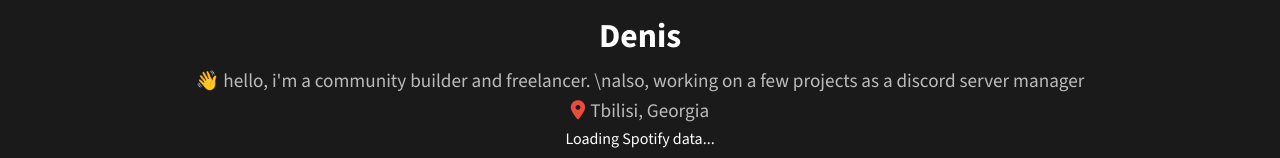
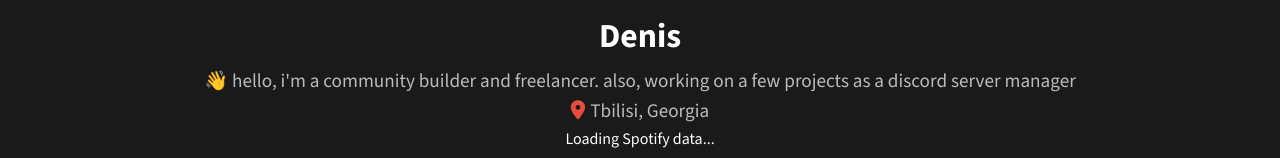
Before and after one commit to DenisMashov/Portfolio, a website: page public/index.html in a window 1280 px wide. Shown: the part 193-351 px from the top of the page. Drawn offline with nearby package versions, Linux system fonts and the light colour scheme.

Commit message:
Update index.html

```diff
--- a/public/index.html
+++ b/public/index.html
@@ -81,7 +81,8 @@
 
     <header class="header">
         <h2>Denis</h2>
-        <p class="bio">👋 hello, i'm a community builder and freelancer. \nalso, working on a few projects as a discord server manager</p>
+        <p class="bio">👋 hello, i'm a community builder and freelancer.
+            also, working on a few projects as a discord server manager</p>
         <p class="location">
             <i class="fas fa-map-marker-alt"></i> Tbilisi, Georgia
         </p>
```
